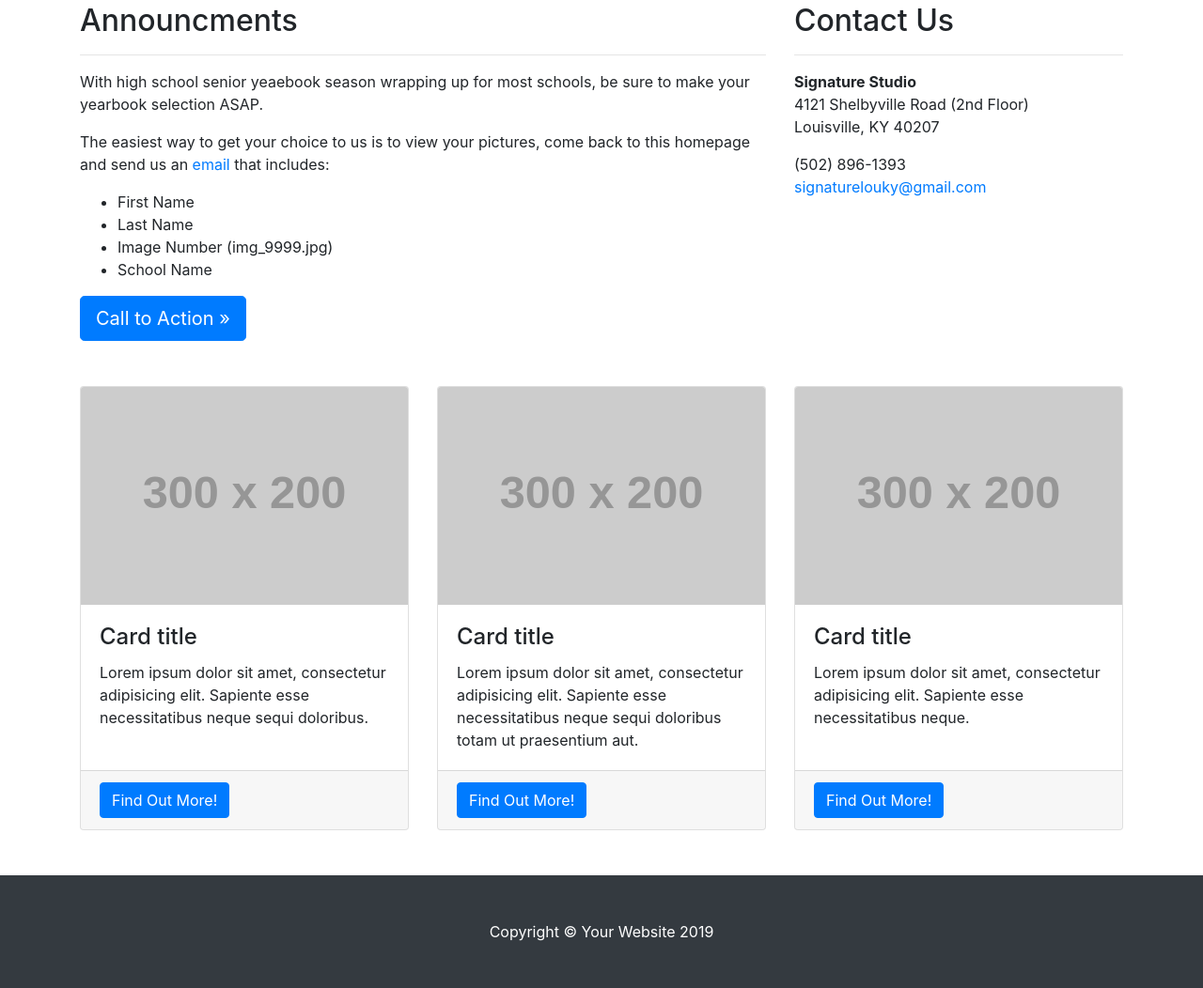
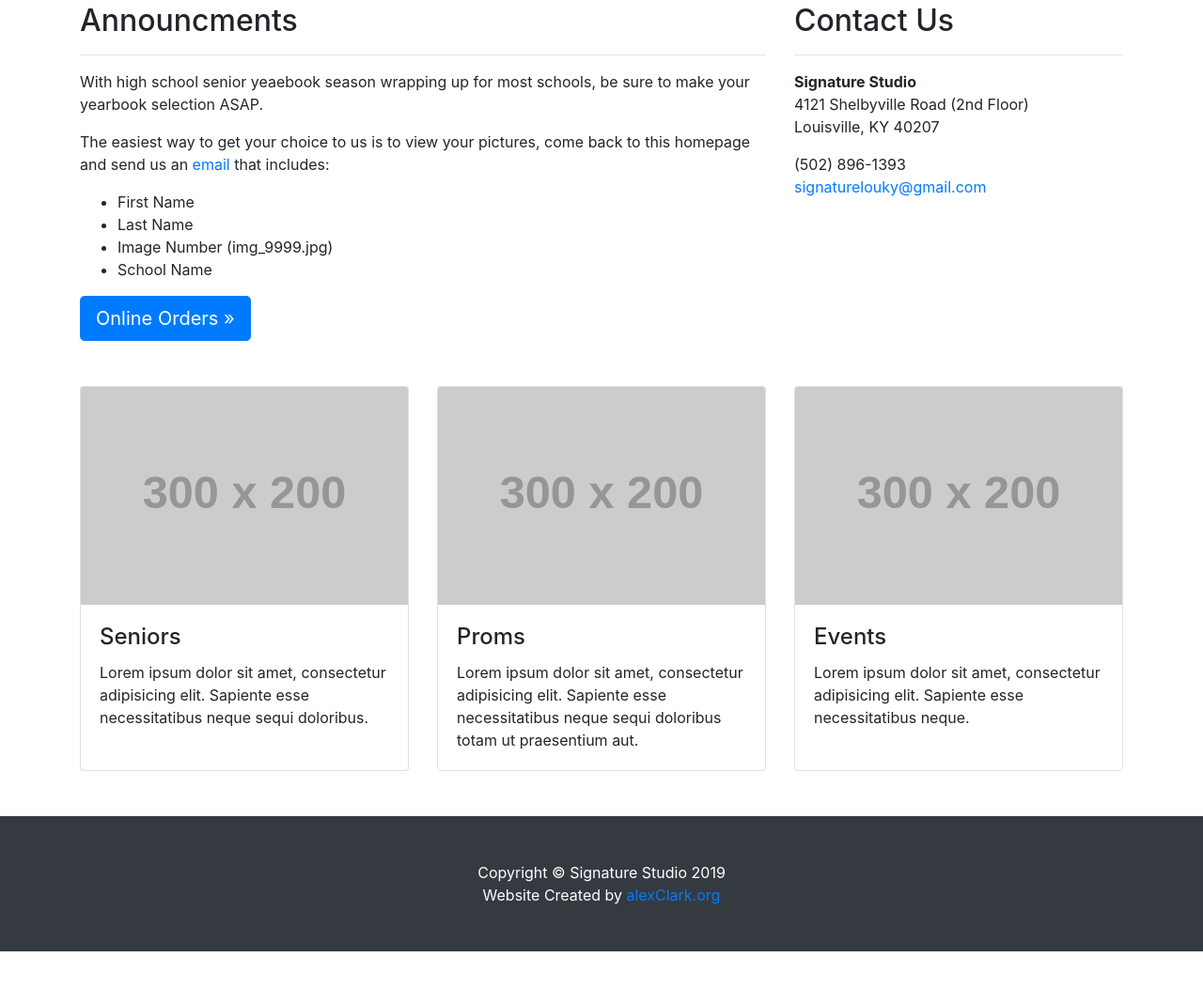
Before and after one commit to alexclark4121/SignatureStudio, a website: page index.html in a window 1280 px wide. Shown: the part 372-1424 px from the top of the page at 94% size. After the commit the page ends 1385 px from the top, so only its background shows below. Drawn offline with Linux system fonts and the light colour scheme; placeholder pictures from the web are drawn by us.

Commit message:
added some verbage and contact information

```diff
--- a/index.html
+++ b/index.html
@@ -80,7 +80,7 @@
             <li>School Name</li>
           </ul>
         </p>
-        <a class="btn btn-primary btn-lg" href="#">Call to Action &raquo;</a>
+        <a class="btn btn-primary btn-lg" href="http://www.signaturestudio.photoherald.com/index.php/view_storefront_home.php">Online Orders &raquo;</a>
       </div>
       <div class="col-md-4 mb-5">
         <h2>Contact Us</h2>
@@ -104,39 +104,35 @@
 
     <div class="row">
       <div class="col-md-4 mb-5">
+
         <div class="card h-100">
           <img class="card-img-top" src="http://placehold.it/300x200" alt="">
           <div class="card-body">
-            <h4 class="card-title">Card title</h4>
+
+            <h4 class="card-title">Seniors</h4>
             <p class="card-text">Lorem ipsum dolor sit amet, consectetur adipisicing elit. Sapiente esse necessitatibus neque sequi doloribus.</p>
           </div>
-          <div class="card-footer">
-            <a href="#" class="btn btn-primary">Find Out More!</a>
-          </div>
+
         </div>
       </div>
       <div class="col-md-4 mb-5">
         <div class="card h-100">
           <img class="card-img-top" src="http://placehold.it/300x200" alt="">
           <div class="card-body">
-            <h4 class="card-title">Card title</h4>
+            <h4 class="card-title">Proms</h4>
             <p class="card-text">Lorem ipsum dolor sit amet, consectetur adipisicing elit. Sapiente esse necessitatibus neque sequi doloribus totam ut praesentium aut.</p>
           </div>
-          <div class="card-footer">
-            <a href="#" class="btn btn-primary">Find Out More!</a>
-          </div>
+
         </div>
       </div>
       <div class="col-md-4 mb-5">
         <div class="card h-100">
           <img class="card-img-top" src="http://placehold.it/300x200" alt="">
           <div class="card-body">
-            <h4 class="card-title">Card title</h4>
+            <h4 class="card-title">Events</h4>
             <p class="card-text">Lorem ipsum dolor sit amet, consectetur adipisicing elit. Sapiente esse necessitatibus neque.</p>
           </div>
-          <div class="card-footer">
-            <a href="#" class="btn btn-primary">Find Out More!</a>
-          </div>
+
         </div>
       </div>
     </div>
@@ -148,7 +144,9 @@
   <!-- Footer -->
   <footer class="py-5 bg-dark">
     <div class="container">
-      <p class="m-0 text-center text-white">Copyright &copy; Your Website 2019</p>
+      <p class="m-0 text-center text-white">Copyright &copy; Signature Studio 2019</p>
+      <p class="m-0 text-center text-white">Website Created by <a href="https://www.alexclark.org">alexClark.org</a></p>
+
     </div>
     <!-- /.container -->
   </footer>
```
